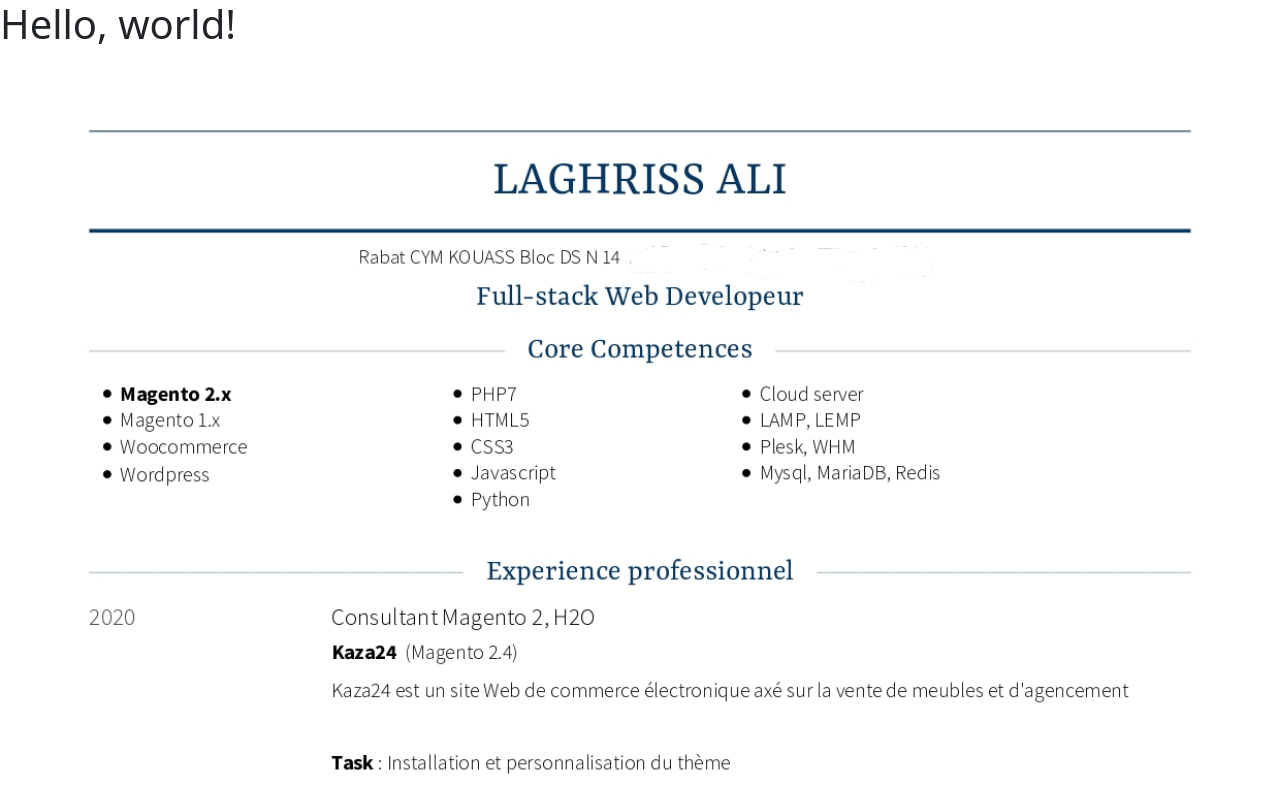
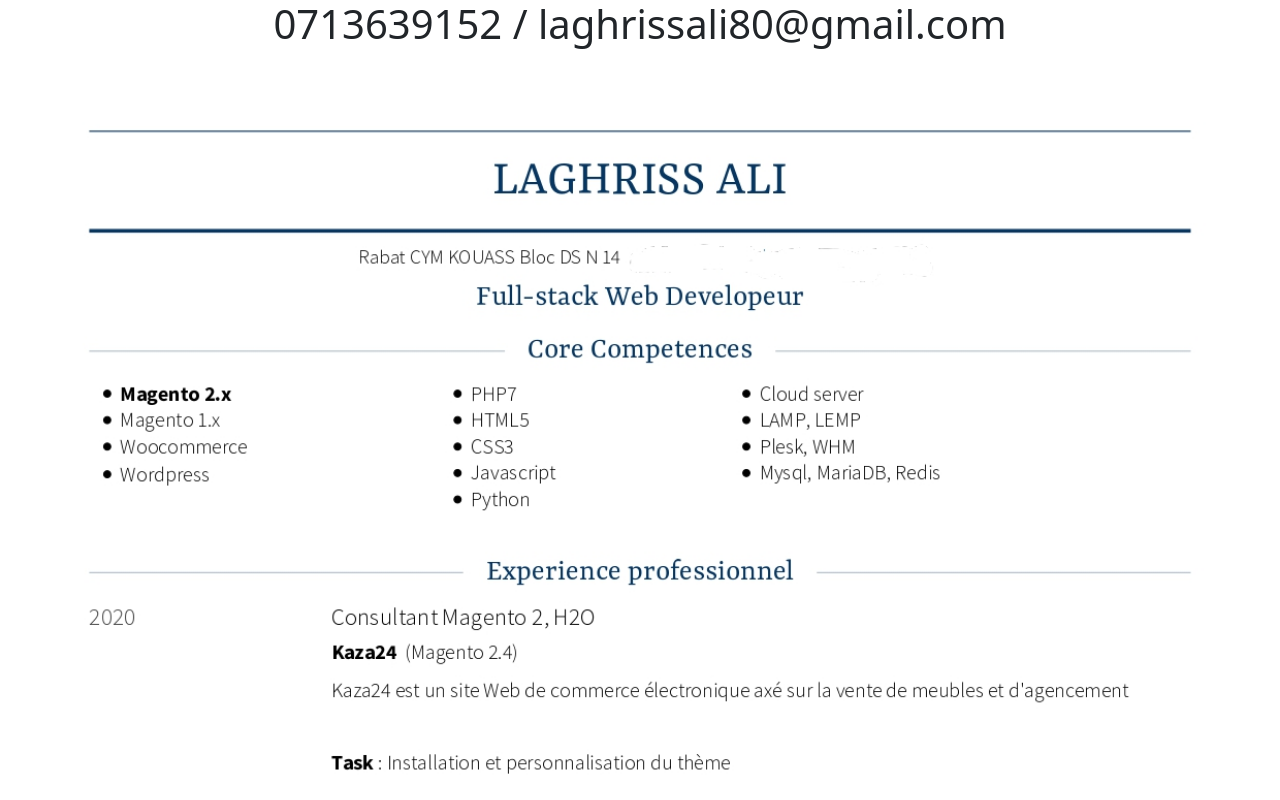
Before and after one commit to laghrissali/laghrissali.github.io, a plain HTML site: page index2.html in a window 1280 px wide. Shown: the top 800 px of the page. Drawn offline with nearby package versions, Linux system fonts and the light colour scheme.

Commit message:
Update index2.html

```diff
--- a/index2.html
+++ b/index2.html
@@ -11,7 +11,7 @@
     <title>Hello, world!</title>
   </head>
   <body>
-    <h1>Hello, world!</h1>
+    <h1 class="text-center">0713639152 / laghrissali80@gmail.com</h1>
     <img width="100%" src="Cv-laghriss_ali_page-0001.jpg"/>
     <img width="100%" src="Cv-laghriss_ali_page-0002.jpg"/>
 
```
